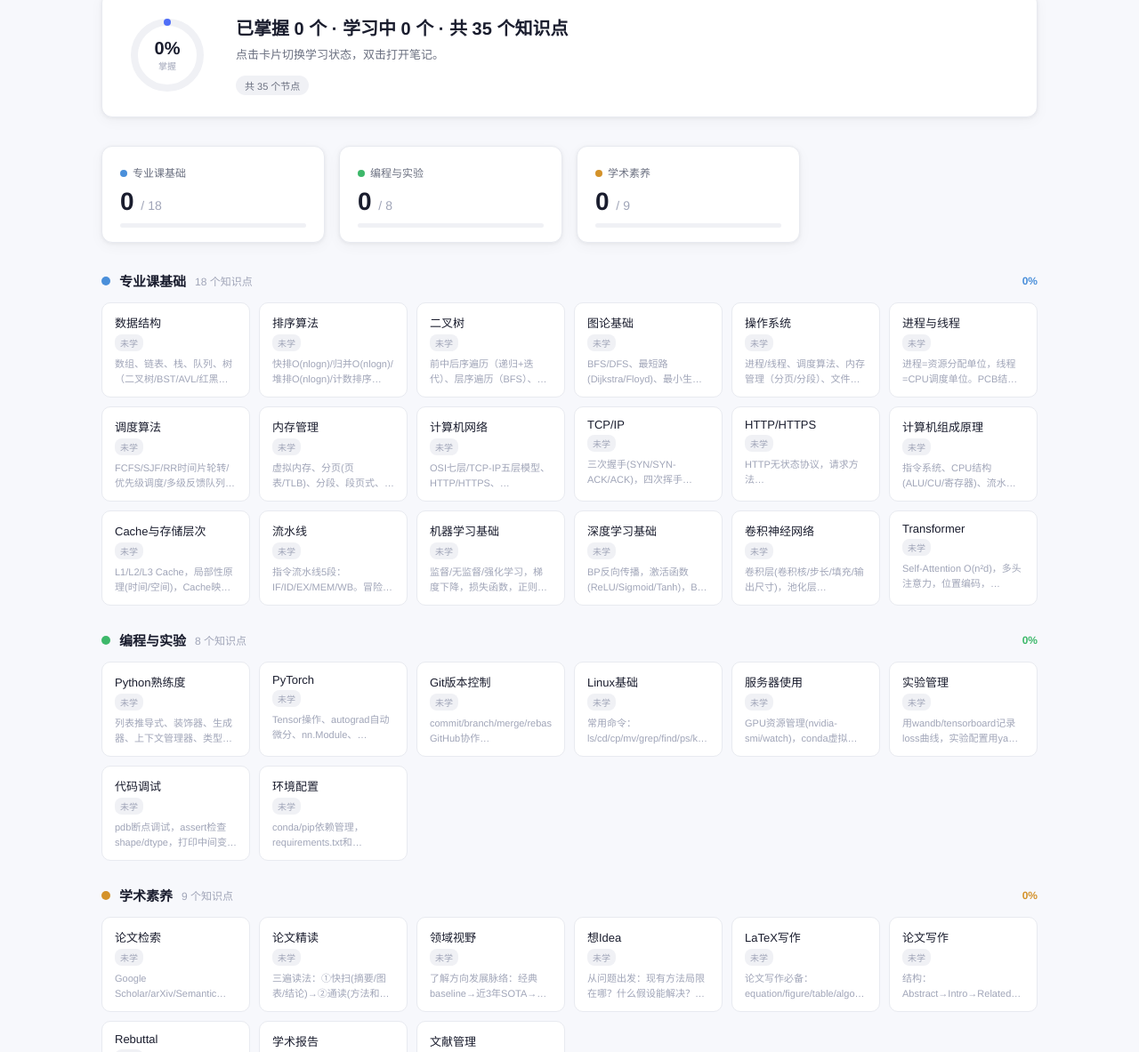
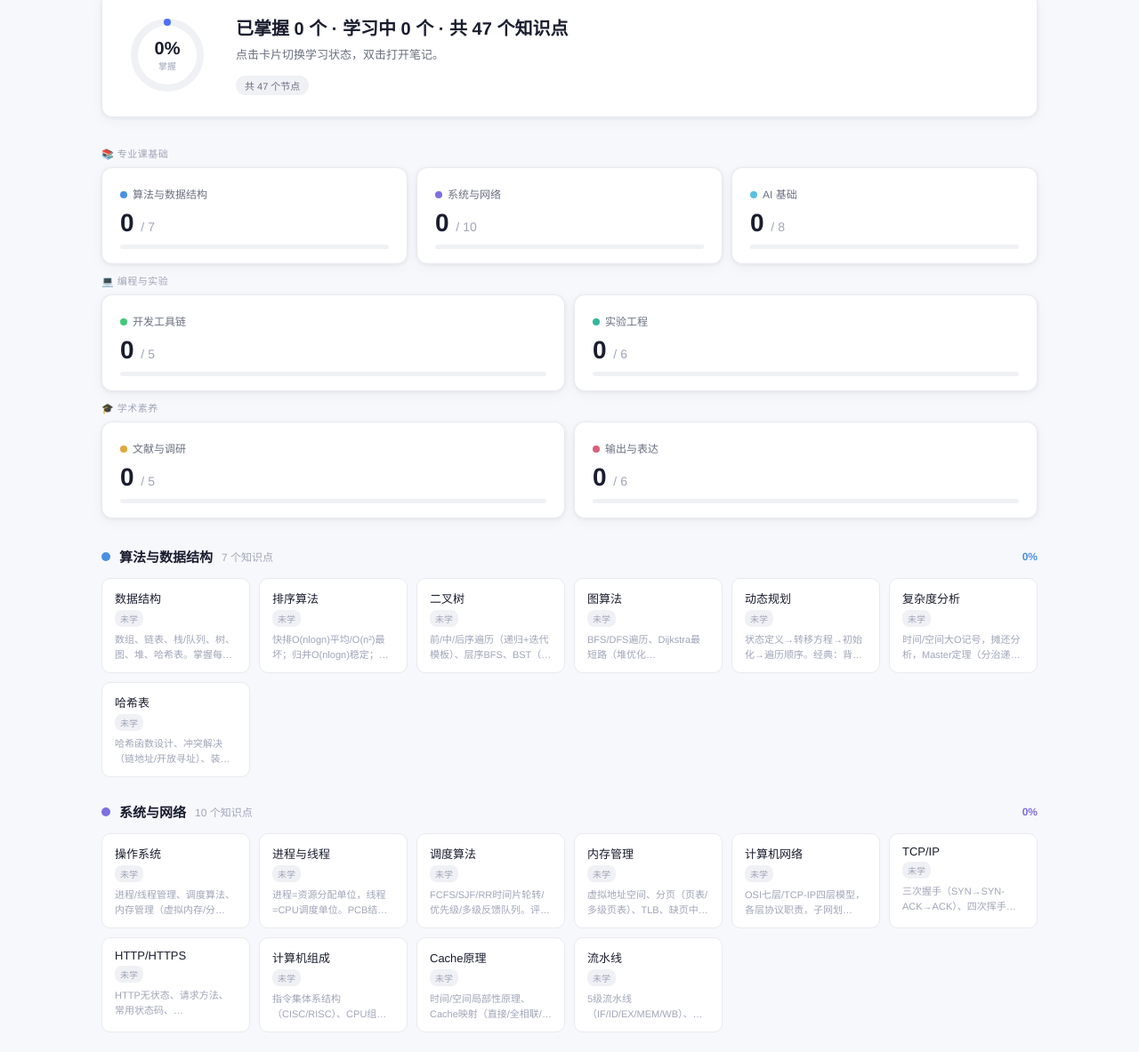
Before and after one commit to i0504/Knowledge-graph, a plain HTML site: page index.html in a window 1280 px wide. Shown: the part 105-1288 px from the top of the page at 89% size. Drawn offline with Linux system fonts and the light colour scheme.

Commit message:
feat: 同步index.html为7子分类看板

```diff
--- a/index.html
+++ b/index.html
@@ -15,6 +15,13 @@
   --text2: #6b7080;
   --text3: #a0a5b8;
   --accent: #4f6ef7;
+  --algo:    #4a90e0;
+  --sys:     #7c6fe0;
+  --ai:      #5bbfdf;
+  --dev:     #43c87a;
+  --exp:     #35b5a0;
+  --survey:  #e0a83a;
+  --output:  #d9607a;
   --course: #4a8fda;
   --coding: #3db86a;
   --academic: #d4922a;
@@ -76,8 +83,8 @@ main { max-width: 1100px; margin: 0 auto; padding: 32px 24px 60px; }
 /* ── 总览卡片 ── */
 .overview-grid {
   display: grid;
-  grid-template-columns: 1fr 1fr 1fr 1fr;
-  gap: 16px;
+  grid-template-columns: repeat(7, 1fr);
+  gap: 10px;
   margin-bottom: 32px;
 }
 .ov-card {
@@ -251,6 +258,9 @@ footer {
 }
 
 /* 响应式 */
+@media(max-width:900px) {
+  .overview-grid { grid-template-columns: repeat(4, 1fr); }
+}
 @media(max-width:700px) {
   .overview-grid { grid-template-columns:1fr 1fr; }
   header { padding:0 16px; }
@@ -297,22 +307,49 @@ footer {
     </div>
   </div>
 
-  <!-- 3个分类概览卡 -->
-  <div class="overview-grid">
+  <!-- 7个子分类概览卡 + 3个大类分组标题 -->
+  <div style="margin-bottom:8px;font-size:11px;color:var(--text3);font-weight:500;letter-spacing:0.5px;">📚 专业课基础</div>
+  <div class="overview-grid" style="grid-template-columns:repeat(3,1fr);margin-bottom:10px;">
     <div class="ov-card">
-      <div><span class="dot" style="background:var(--course)"></span><span class="cat-label">专业课基础</span></div>
-      <div class="count" id="ov-course">0 <span>/ 0</span></div>
-      <div class="mini-bar"><div class="mini-bar-fill" id="mb-course" style="background:var(--course);width:0%"></div></div>
+      <div><span class="dot" style="background:var(--algo)"></span><span class="cat-label">算法与数据结构</span></div>
+      <div class="count" id="ov-algo">0 <span>/ 0</span></div>
+      <div class="mini-bar"><div class="mini-bar-fill" id="mb-algo" style="background:var(--algo);width:0%"></div></div>
     </div>
     <div class="ov-card">
-      <div><span class="dot" style="background:var(--coding)"></span><span class="cat-label">编程与实验</span></div>
-      <div class="count" id="ov-coding">0 <span>/ 0</span></div>
-      <div class="mini-bar"><div class="mini-bar-fill" id="mb-coding" style="background:var(--coding);width:0%"></div></div>
+      <div><span class="dot" style="background:var(--sys)"></span><span class="cat-label">系统与网络</span></div>
+      <div class="count" id="ov-sys">0 <span>/ 0</span></div>
+      <div class="mini-bar"><div class="mini-bar-fill" id="mb-sys" style="background:var(--sys);width:0%"></div></div>
     </div>
     <div class="ov-card">
-      <div><span class="dot" style="background:var(--academic)"></span><span class="cat-label">学术素养</span></div>
-      <div class="count" id="ov-academic">0 <span>/ 0</span></div>
-      <div class="mini-bar"><div class="mini-bar-fill" id="mb-academic" style="background:var(--academic);width:0%"></div></div>
+      <div><span class="dot" style="background:var(--ai)"></span><span class="cat-label">AI 基础</span></div>
+      <div class="count" id="ov-ai">0 <span>/ 0</span></div>
+      <div class="mini-bar"><div class="mini-bar-fill" id="mb-ai" style="background:var(--ai);width:0%"></div></div>
+    </div>
+  </div>
+  <div style="margin-bottom:8px;font-size:11px;color:var(--text3);font-weight:500;letter-spacing:0.5px;">💻 编程与实验</div>
+  <div class="overview-grid" style="grid-template-columns:repeat(2,1fr);margin-bottom:10px;">
+    <div class="ov-card">
+      <div><span class="dot" style="background:var(--dev)"></span><span class="cat-label">开发工具链</span></div>
+      <div class="count" id="ov-dev">0 <span>/ 0</span></div>
+      <div class="mini-bar"><div class="mini-bar-fill" id="mb-dev" style="background:var(--dev);width:0%"></div></div>
+    </div>
+    <div class="ov-card">
+      <div><span class="dot" style="background:var(--exp)"></span><span class="cat-label">实验工程</span></div>
+      <div class="count" id="ov-exp">0 <span>/ 0</span></div>
+      <div class="mini-bar"><div class="mini-bar-fill" id="mb-exp" style="background:var(--exp);width:0%"></div></div>
+    </div>
+  </div>
+  <div style="margin-bottom:8px;font-size:11px;color:var(--text3);font-weight:500;letter-spacing:0.5px;">🎓 学术素养</div>
+  <div class="overview-grid" style="grid-template-columns:repeat(2,1fr);margin-bottom:32px;">
+    <div class="ov-card">
+      <div><span class="dot" style="background:var(--survey)"></span><span class="cat-label">文献与调研</span></div>
+      <div class="count" id="ov-survey">0 <span>/ 0</span></div>
+      <div class="mini-bar"><div class="mini-bar-fill" id="mb-survey" style="background:var(--survey);width:0%"></div></div>
+    </div>
+    <div class="ov-card">
+      <div><span class="dot" style="background:var(--output)"></span><span class="cat-label">输出与表达</span></div>
+      <div class="count" id="ov-output">0 <span>/ 0</span></div>
+      <div class="mini-bar"><div class="mini-bar-fill" id="mb-output" style="background:var(--output);width:0%"></div></div>
     </div>
   </div>
 
@@ -341,51 +378,72 @@ footer {
 <script>
 // ── 与 graph.html 共享同一份数据 ──
 const NODES = [
-  { id:"ds",         label:"数据结构",        cat:"course",    desc:"数组、链表、栈、队列、树（二叉树/BST/AVL/红黑树/B树）、图、堆。重点：各结构的增删查时间复杂度。" },
-  { id:"sort",       label:"排序算法",        cat:"course",    desc:"快排O(nlogn)/归并O(nlogn)/堆排O(nlogn)/计数排序O(n+k)。快排最坏O(n²)，归并稳定，堆排原地。手写快排是高频面试题。" },
-  { id:"tree",       label:"二叉树",          cat:"course",    desc:"前中后序遍历（递归+迭代）、层序遍历（BFS）、BST性质、平衡树（AVL旋转）。DFS/BFS框架要能背出来。" },
-  { id:"graph_ds",   label:"图论基础",        cat:"course",    desc:"BFS/DFS、最短路(Dijkstra/Floyd)、最小生成树(Prim/Kruskal)、拓扑排序、强连通分量。" },
-  { id:"os",         label:"操作系统",        cat:"course",    desc:"进程/线程、调度算法、内存管理（分页/分段）、文件系统、I/O、死锁（四条件+银行家算法）。" },
-  { id:"process",    label:"进程与线程",      cat:"course",    desc:"进程=资源分配单位，线程=CPU调度单位。PCB结构，进程状态机(就绪/运行/阻塞)，进程通信(管道/信号/共享内存/消息队列)。" },
-  { id:"schedule",   label:"调度算法",        cat:"course",    desc:"FCFS/SJF/RR时间片轮转/优先级调度/多级反馈队列。评价指标：周转时间、等待时间、响应时间、CPU利用率。" },
-  { id:"memory",     label:"内存管理",        cat:"course",    desc:"虚拟内存、分页(页表/TLB)、分段、段页式、缺页置换(FIFO/LRU/Clock)、内存碎片。" },
-  { id:"network",    label:"计算机网络",      cat:"course",    desc:"OSI七层/TCP-IP五层模型、HTTP/HTTPS、TCP/UDP、DNS、路由协议。重点：三次握手四次挥手。" },
-  { id:"tcpip",      label:"TCP/IP",          cat:"course",    desc:"三次握手(SYN/SYN-ACK/ACK)，四次挥手(FIN/ACK/FIN/ACK)，TIME_WAIT=2MSL原因，拥塞控制(慢启动/拥塞避免/快重传/快恢复)。" },
-  { id:"http",       label:"HTTP/HTTPS",      cat:"course",    desc:"HTTP无状态协议，请求方法(GET/POST/PUT/DELETE)，状态码(2xx/3xx/4xx/5xx)。HTTPS=HTTP+TLS，非对称加密交换密钥。" },
-  { id:"ca",         label:"计算机组成原理",  cat:"course",    desc:"指令系统、CPU结构(ALU/CU/寄存器)、流水线、Cache(局部性原理/替换策略)、总线、I/O接口。" },
-  { id:"cache",      label:"Cache与存储层次", cat:"course",    desc:"L1/L2/L3 Cache，局部性原理(时间/空间)，Cache映射(直接/全相联/组相联)，写策略(写直达/写回)。" },
-  { id:"pipeline",   label:"流水线",          cat:"course",    desc:"指令流水线5段：IF/ID/EX/MEM/WB。冒险：结构冒险/数据冒险(RAW/WAR/WAW)/控制冒险。解决：停顿/转发/分支预测。" },
-  { id:"ml_basic",   label:"机器学习基础",    cat:"course",    desc:"监督/无监督/强化学习，梯度下降，损失函数，正则化(L1/L2)，过拟合/欠拟合，交叉验证，评价指标(Acc/F1/AUC)。" },
-  { id:"dl_basic",   label:"深度学习基础",    cat:"course",    desc:"BP反向传播，激活函数(ReLU/Sigmoid/Tanh)，BN批归一化，Dropout，CNN/RNN/Transformer架构对比。" },
-  { id:"conv",       label:"卷积神经网络",    cat:"course",    desc:"卷积层(卷积核/步长/填充/输出尺寸)，池化层(Max/Avg)，全连接层，经典网络：LeNet/AlexNet/VGG/ResNet/MobileNet。" },
-  { id:"transformer",label:"Transformer",     cat:"course",    desc:"Self-Attention O(n²d)，多头注意力，位置编码，Encoder-Decoder结构，LayerNorm，FFN。是CoES/ESMCT的基础架构。" },
-  // ── 编程与实验 (cat: coding) ──
-  { id:"python",      label:"Python熟练度",  cat:"coding",    desc:"列表推导式、装饰器、生成器、上下文管理器、类型注解。科研常用库：NumPy向量化操作、Pandas数据处理、Matplotlib可视化。" },
-  { id:"pytorch",     label:"PyTorch",        cat:"coding",    desc:"Tensor操作、autograd自动微分、nn.Module、DataLoader、自定义Loss。调试技巧：assert tensor.shape、中间梯度打印。" },
-  { id:"git",         label:"Git版本控制",    cat:"coding",    desc:"commit/branch/merge/rebase，GitHub协作（fork→PR→review），实验代码用分支隔离，配合.gitignore排除大文件和缓存。" },
-  { id:"linux",       label:"Linux基础",      cat:"coding",    desc:"常用命令：ls/cd/cp/mv/grep/find/ps/kill/nohup。服务器使用：ssh连接、tmux会话保持、scp传文件、环境变量配置。" },
-  { id:"server",      label:"服务器使用",     cat:"coding",    desc:"GPU资源管理(nvidia-smi/watch)，conda虚拟环境隔离，SLURM调度系统(sbatch/squeue)，训练任务后台运行(nohup/tmux)。" },
-  { id:"exp_mgmt",    label:"实验管理",       cat:"coding",    desc:"用wandb/tensorboard记录loss曲线，实验配置用yaml管理，每次实验建独立目录保存checkpoint和log，写实验记录防止遗忘。" },
-  { id:"debug",       label:"代码调试",       cat:"coding",    desc:"pdb断点调试，assert检查shape/dtype，打印中间变量验证逻辑。梯度不更新的常见原因：loss.item()截断/optimizer.zero_grad()遗漏。" },
-  { id:"env",         label:"环境配置",       cat:"coding",    desc:"conda/pip依赖管理，requirements.txt和environment.yml，CUDA版本与PyTorch版本对应，Docker容器化保证实验可复现。" },
-  // ── 学术素养 (cat: academic) ──
-  { id:"paper_search",label:"论文检索",       cat:"academic",  desc:"Google Scholar/arXiv/Semantic Scholar检索技巧，关键词组合，引用追踪，订阅顶会(CVPR/ACL/NeurIPS/ICLR)更新。" },
-  { id:"paper_read",  label:"论文精读",       cat:"academic",  desc:"三遍读法：①快扫(摘要/图表/结论)→②通读(方法和实验)→③精读(推导细节/复现)。重点看problem formulation和ablation。" },
-  { id:"field_survey",label:"领域视野",       cat:"academic",  desc:"了解方向发展脉络：经典baseline→近3年SOTA→当前open problem。用paperwithcode追踪benchmark，画技术演进时间线。" },
-  { id:"idea",        label:"想Idea",         cat:"academic",  desc:"从问题出发：现有方法局限在哪？什么假设能解决？类比其他领域方法。好idea要有motivation：为什么比baseline好。" },
-  { id:"latex",       label:"LaTeX写作",      cat:"academic",  desc:"论文写作必备：equation/figure/table/algorithm环境，biblatex参考文献，Overleaf在线协作，图表要矢量格式(.pdf/.eps)。" },
-  { id:"paper_write", label:"论文写作",       cat:"academic",  desc:"结构：Abstract→Intro→Related Work→Method→Experiments→Conclusion。先写Method和Experiments，最后写Abstract和Intro。" },
-  { id:"rebuttal",    label:"Rebuttal",       cat:"academic",  desc:"审稿意见逐条回应，态度诚恳。合理质疑：承认并补充实验；误解：礼貌澄清+指出对应文中位置。48小时内提交最优。" },
-  { id:"slides",      label:"学术报告",       cat:"academic",  desc:"组会汇报/论文展示：一页一核心点，图示优先文字，动画不花哨。讲paper：背景→问题→方法→结果→局限性，时间控制严格。" },
-  { id:"ref_mgmt",    label:"文献管理",       cat:"academic",  desc:"Zotero管理文献（分类标签+注释），导出bibtex用于LaTeX，阅读时记录：核心贡献、创新点、局限性、可借鉴方法。" },
+  // ━━ 算法与数据结构 (algo) ━━
+  { id:"ds",        label:"数据结构",       cat:"algo",   desc:"数组、链表、栈/队列、树、图、堆、哈希表。掌握每种结构的适用场景和增删查的时间复杂度，是刷题和面试的基础。" },
+  { id:"sort",      label:"排序算法",       cat:"algo",   desc:"快排O(nlogn)平均/O(n²)最坏；归并O(nlogn)稳定；堆排O(nlogn)原地不稳定；计数/基数O(n+k)非比较。手写快排是高频考点。" },
+  { id:"tree",      label:"二叉树",         cat:"algo",   desc:"前/中/后序遍历（递归+迭代模板）、层序BFS、BST（查找/插入/删除）、AVL/红黑树平衡条件。DFS递归框架要烂熟于心。" },
+  { id:"graph_ds",  label:"图算法",         cat:"algo",   desc:"BFS/DFS遍历、Dijkstra最短路（堆优化O((V+E)logV)）、Floyd全源O(V³)、Kruskal/Prim最小生成树、拓扑排序、并查集。" },
+  { id:"dp",        label:"动态规划",       cat:"algo",   desc:"状态定义→转移方程→初始化→遍历顺序。经典：背包、LCS、LIS、编辑距离。优化：滚动数组、单调队列。" },
+  { id:"complexity",label:"复杂度分析",     cat:"algo",   desc:"时间/空间大O记号，摊还分析，Master定理（分治递归分析）。能快速判断算法效率是写好代码的基本功。" },
+  { id:"hash",      label:"哈希表",         cat:"algo",   desc:"哈希函数设计、冲突解决（链地址/开放寻址）、装载因子、再哈希。Python dict / C++ unordered_map底层原理。" },
+  // ━━ 系统与网络 (sys) ━━
+  { id:"os",        label:"操作系统",       cat:"sys",    desc:"进程/线程管理、调度算法、内存管理（虚拟内存/分页/TLB）、文件系统、I/O模型、死锁（4条件+银行家算法）。" },
+  { id:"process",   label:"进程与线程",     cat:"sys",    desc:"进程=资源分配单位，线程=CPU调度单位。PCB结构、五状态转换、进程通信（管道/信号量/共享内存/消息队列）。" },
+  { id:"schedule",  label:"调度算法",       cat:"sys",    desc:"FCFS/SJF/RR时间片轮转/优先级/多级反馈队列。评价指标：CPU利用率、吞吐量、周转时间、等待时间、响应时间。" },
+  { id:"memory",    label:"内存管理",       cat:"sys",    desc:"虚拟地址空间、分页（页表/多级页表）、TLB、缺页中断、页面置换（FIFO/LRU/Clock）、内存碎片（内/外碎片）。" },
+  { id:"network",   label:"计算机网络",     cat:"sys",    desc:"OSI七层/TCP-IP四层模型，各层协议职责，子网划分/CIDR，路由协议（RIP/OSPF/BGP），HTTP/HTTPS/DNS/ARP/ICMP。" },
+  { id:"tcpip",     label:"TCP/IP",         cat:"sys",    desc:"三次握手（SYN→SYN-ACK→ACK）、四次挥手、TIME_WAIT=2MSL原因、拥塞控制（慢启动/拥塞避免/快重传/快恢复）、滑动窗口。" },
+  { id:"http",      label:"HTTP/HTTPS",     cat:"sys",    desc:"HTTP无状态、请求方法、常用状态码、Cookie/Session、HTTP2多路复用。HTTPS=TLS+HTTP，握手流程，证书链验证。" },
+  { id:"ca",        label:"计算机组成",     cat:"sys",    desc:"指令集体系结构（CISC/RISC）、CPU组成（ALU/寄存器/控制器）、总线、Cache层次结构（L1/L2/L3）、I/O接口与DMA。" },
+  { id:"cache",     label:"Cache原理",      cat:"sys",    desc:"时间/空间局部性原理、Cache映射（直接/全相联/组相联）、替换策略（LRU/随机）、写策略（写直达/写回/写分配）。" },
+  { id:"pipeline",  label:"流水线",         cat:"sys",    desc:"5级流水线（IF/ID/EX/MEM/WB）、吞吐率与加速比、流水线冒险（结构/数据/控制）、数据前递、分支预测。" },
+  // ━━ AI 基础 (ai) ━━
+  { id:"ml_basic",  label:"机器学习",       cat:"ai",     desc:"监督/无监督/强化学习范式，损失函数，梯度下降（SGD/Momentum/Adam），正则化（L1/L2/Dropout），偏差-方差分解，交叉验证。" },
+  { id:"dl_basic",  label:"深度学习",       cat:"ai",     desc:"BP反向传播（链式法则），激活函数（ReLU/GELU/Sigmoid），BatchNorm/LayerNorm，优化器（Adam/AdamW），学习率调度。" },
+  { id:"conv",      label:"CNN",            cat:"ai",     desc:"卷积核/步长/填充/输出尺寸计算，感受野，池化层，经典架构：LeNet→AlexNet→VGG→ResNet（残差连接）→EfficientNet。" },
+  { id:"rnn",       label:"RNN/LSTM",       cat:"ai",     desc:"RNN梯度消失问题，LSTM三门控（遗忘/输入/输出）+cell state，GRU简化。序列建模：NLP、时序预测。" },
+  { id:"transformer",label:"Transformer",   cat:"ai",     desc:"Scaled Dot-Product Attention，Multi-Head Attention，位置编码，Pre-LN vs Post-LN，FFN，Encoder-Decoder架构。" },
+  { id:"attention", label:"注意力机制",     cat:"ai",     desc:"Q/K/V矩阵，Self-Attention O(n²d)复杂度，Cross-Attention（Decoder中），Flash Attention等高效变种。" },
+  { id:"pretrain",  label:"预训练与微调",   cat:"ai",     desc:"BERT（MLM+NSP预训练）、GPT（自回归）、预训练→微调范式、LoRA/Adapter等参数高效微调（PEFT）方法、提示工程。" },
+  { id:"eval",      label:"评估指标",       cat:"ai",     desc:"分类：Acc/Precision/Recall/F1/AUC-ROC。检测：mAP/IoU。生成：BLEU/ROUGE/Perplexity。统计检验：配对t检验/置信区间。" },
+  // ━━ 开发工具链 (dev) ━━
+  { id:"python",    label:"Python",         cat:"dev",    desc:"列推导式、生成器、装饰器、上下文管理器、类型注解、async/await。科研常用：NumPy向量化、Pandas数据处理、Matplotlib可视化。" },
+  { id:"pytorch",   label:"PyTorch",        cat:"dev",    desc:"Tensor/autograd、nn.Module、DataLoader、自定义Loss/Optimizer。分布式训练（DDP）、混合精度（AMP）、模型序列化与加载。" },
+  { id:"git",       label:"Git",            cat:"dev",    desc:"commit/branch/merge/rebase，GitHub协作（fork→PR→code review），实验代码分支隔离，.gitignore排除大文件，Tag版本标记。" },
+  { id:"linux",     label:"Linux",          cat:"dev",    desc:"常用命令（ls/grep/find/ps/kill/chmod），Shell脚本，管道与重定向，进程管理，环境变量，cron定时，系统监控（htop/iostat）。" },
+  { id:"vscode",    label:"IDE与调试",      cat:"dev",    desc:"VSCode断点调试/pdb，远程SSH开发，Python/Jupyter扩展，代码格式化（black/flake8），快捷键与效率技巧。" },
+  // ━━ 实验工程 (exp) ━━
+  { id:"server",    label:"服务器",         cat:"exp",    desc:"GPU资源管理（nvidia-smi/watch），conda虚拟环境，SLURM调度（sbatch/squeue/scancel），tmux会话保持，scp/rsync传文件。" },
+  { id:"env",       label:"环境管理",       cat:"exp",    desc:"conda/pip/poetry依赖管理，requirements.txt和environment.yml，CUDA版本与PyTorch对应关系，Docker容器化实验复现。" },
+  { id:"exp_mgmt",  label:"实验管理",       cat:"exp",    desc:"wandb/TensorBoard记录loss/metric曲线，YAML配置文件管理超参，每次实验独立目录保存checkpoint和log，Hydra配置框架。" },
+  { id:"debug",     label:"调试技巧",       cat:"exp",    desc:"assert检查shape/dtype，打印中间梯度，梯度不更新排查（loss.item()/zero_grad遗漏），NaN/Inf追踪，数值稳定性技巧。" },
+  { id:"repro",     label:"可复现性",       cat:"exp",    desc:"固定随机种子（torch/numpy/random），记录硬件与软件版本，代码+数据+config一同存档，Dockerfile保证跨机器一致性。" },
+  { id:"data_proc", label:"数据处理",       cat:"exp",    desc:"数据清洗与预处理，DataLoader自定义collate_fn，数据增强策略，不平衡数据采样（over/under sampling）。" },
+  // ━━ 文献与调研 (survey) ━━
+  { id:"paper_search", label:"论文检索",    cat:"survey", desc:"Google Scholar/arXiv/Semantic Scholar，关键词组合策略，引用追踪（引用了谁/被谁引）。订阅顶会alert（CVPR/NeurIPS/ACL/ICLR）。" },
+  { id:"paper_read",   label:"论文精读",    cat:"survey", desc:"三遍读法：①快扫（摘要/图表/结论判断值不值）→②通读（理解方法和实验）→③精读（推导细节/复现关键实验）。重点看ablation study。" },
+  { id:"field_survey", label:"领域调研",    cat:"survey", desc:"梳理方向发展脉络：经典baseline→近3年SOTA→当前open problem。用Papers with Code追踪benchmark，画技术演进时间线。" },
+  { id:"ref_mgmt",     label:"文献管理",    cat:"survey", desc:"Zotero分类标签+注释，导出bibtex，阅读时记录：核心贡献/创新点/局限性/可借鉴方法。Connected Papers图谱关联分析。" },
+  { id:"idea",         label:"想Idea",      cat:"survey", desc:"从gap出发：现有方法哪里做不好？什么假设能解决？类比其他领域方法迁移。好idea要有strong motivation：为什么这样设计比baseline好？" },
+  // ━━ 输出与表达 (output) ━━
+  { id:"latex",       label:"LaTeX",        cat:"output", desc:"equation/figure/table/algorithm环境，biblatex/natbib参考文献，Overleaf在线协作，图表用矢量格式（.pdf/.eps）。" },
+  { id:"paper_write", label:"论文写作",     cat:"output", desc:"结构：Abstract→Intro→Related Work→Method→Experiments→Conclusion。写作顺序：先Method+Experiments，后Intro+Abstract，每句话有且只有一个作用。" },
+  { id:"rebuttal",    label:"Rebuttal",     cat:"output", desc:"审稿意见逐条回应，态度诚恳专业。对合理质疑：承认局限并补充实验；对误解：礼貌澄清+指向文中对应位置。" },
+  { id:"slides",      label:"学术报告",     cat:"output", desc:"一页一核心点，图示优于文字，动画克制。讲paper结构：背景→问题→方法→结果→局限性。组会汇报时间控制，预留Q&A。" },
+  { id:"poster",      label:"学术海报",     cat:"output", desc:"竖版/横版A0，3分钟电梯演讲配合。模块：贡献摘要/方法图/核心实验结果。视觉层次清晰，远处可读主标题，近处可读细节。" },
+  { id:"writing_en",  label:"英文写作",     cat:"output", desc:"学术英语规范：避免口语化，时态一致（过去式描述实验/现在式描述结论），精确用词，Grammarly辅助校对。" },
 ];
 
 const CAT_META = {
-  course:   { label:'专业课基础',  color:'var(--course)',   ov:'ov-course',   mb:'mb-course'   },
-  coding:   { label:'编程与实验',  color:'var(--coding)',   ov:'ov-coding',   mb:'mb-coding'   },
-  academic: { label:'学术素养',    color:'var(--academic)', ov:'ov-academic', mb:'mb-academic' },
+  algo:   { label:'算法与数据结构', color:'var(--algo)',    ov:'ov-algo',    mb:'mb-algo'   },
+  sys:    { label:'系统与网络',     color:'var(--sys)',     ov:'ov-sys',     mb:'mb-sys'    },
+  ai:     { label:'AI基础',         color:'var(--ai)',      ov:'ov-ai',      mb:'mb-ai'     },
+  dev:    { label:'开发工具链',     color:'var(--dev)',     ov:'ov-dev',     mb:'mb-dev'    },
+  exp:    { label:'实验工程',       color:'var(--exp)',     ov:'ov-exp',     mb:'mb-exp'    },
+  survey: { label:'文献与调研',     color:'var(--survey)',  ov:'ov-survey',  mb:'mb-survey' },
+  output: { label:'输出与表达',     color:'var(--output)',  ov:'ov-output',  mb:'mb-output' },
 };
-const CAT_ORDER = ['course','coding','academic'];
+const CAT_ORDER = ['algo','sys','ai','dev','exp','survey','output'];
 const STATUS_LABELS = { todo:'未学', learning:'学习中', mastered:'已掌握' };
 
 // ── 状态 & 笔记 ──
```
